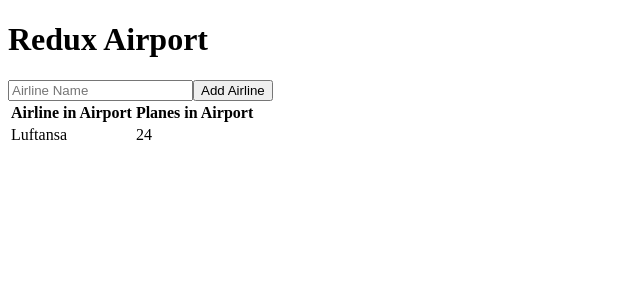
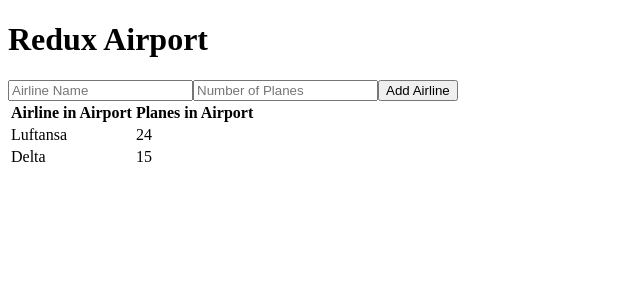
Before and after one commit to KxcCarter/redux-airport, a React (Create React App) app: page / in a window 1280 px wide. Shown: the top 300 px of the page, without its empty margins (0-640 px from the left). Built offline with nearby package versions, Linux system fonts and the light colour scheme.

Commit message:
FormAddAirline sends an object to index, which is then restructured to fit naming convention before added to array.

```diff
--- a/src/components/AirlineList/AirlineList.js
+++ b/src/components/AirlineList/AirlineList.js
@@ -3,6 +3,7 @@ import { connect } from 'react-redux';
 
 class AirlineList extends Component {
   render() {
+    console.log('this.props.store.airlineList: ', this.props.store.airlineList);
     const airlinesInAirport = this.props.store.airlineList.map((item, index) => {
       return (
         <tr key={index}>
@@ -14,8 +15,10 @@ class AirlineList extends Component {
     return (
       <table>
         <thead>
-          <th>Airline in Airport</th>
-          <th>Planes in Airport</th>
+          <tr>
+            <th>Airline in Airport</th>
+            <th>Planes in Airport</th>
+          </tr>
         </thead>
         <tbody>{airlinesInAirport}</tbody>
       </table>
--- a/src/components/FormAddAirline/FormAddAirline.js
+++ b/src/components/FormAddAirline/FormAddAirline.js
@@ -5,13 +5,14 @@ class FormAddAirline extends Component {
   // Local state set up to temporarily store value from input.
   state = {
     enteredAirline: '',
+    enteredNumber: '',
   };
 
   // The handleChange method is the same as before Redux.
   // It just deals with the local state.
-  handleInputChange = (event) => {
+  handleInputChange = (event, fieldKey) => {
     this.setState({
-      enteredAirline: event.target.value,
+      [fieldKey]: event.target.value,
     });
   };
 
@@ -19,11 +20,12 @@ class FormAddAirline extends Component {
     event.preventDefault();
     this.props.dispatch({
       type: 'ADD_AIRLINE',
-      payload: this.state.enteredAirline,
+      payload: { airlineFormData: this.state },
     });
 
     this.setState({
       enteredAirline: '',
+      enteredNumber: '',
     });
   };
   render() {
@@ -31,9 +33,15 @@ class FormAddAirline extends Component {
       <div>
         <form onSubmit={this.clickAddAirline}>
           <input
-            onChange={this.handleInputChange}
+            onChange={(event) => this.handleInputChange(event, 'enteredAirline')}
             placeholder="Airline Name"
             value={this.state.enteredAirline}
+            required
+          />
+          <input
+            onChange={(event) => this.handleInputChange(event, 'enteredNumber')}
+            placeholder="Number of Planes"
+            value={this.state.enteredNumber}
             required
           />
           <button>Add Airline</button>
--- a/src/index.js
+++ b/src/index.js
@@ -6,16 +6,21 @@ import { Provider } from 'react-redux';
 
 // This is a reducer. It handles state for arrays or objects.
 
-const defaultAirlineList = [{ airline: 'Luftansa', numberOfPlanes: 24 }];
+const defaultAirlineList = [
+  { airline: 'Luftansa', numberOfPlanes: 24 },
+  { airline: 'Delta', numberOfPlanes: 15 },
+];
 
 const airlineList = (state = defaultAirlineList, action) => {
+  console.log(action);
   if (action.type === 'ADD_AIRLINE') {
-    // I'm only sending a string on payload, so I don't need to add
-    // anything like '.data' or '.myAddedStuff'
-    return [...state, action.payload];
+    // change structure
+    let newPlane = {
+      airline: action.payload.airlineFormData.enteredAirline,
+      numberOfPlanes: action.payload.airlineFormData.enteredNumber,
+    };
+    return [...state, newPlane];
   }
-
-  // state currently is an array that holds 'Luftansa'
   // A reducer always has to return something.
   return state;
 };
```
